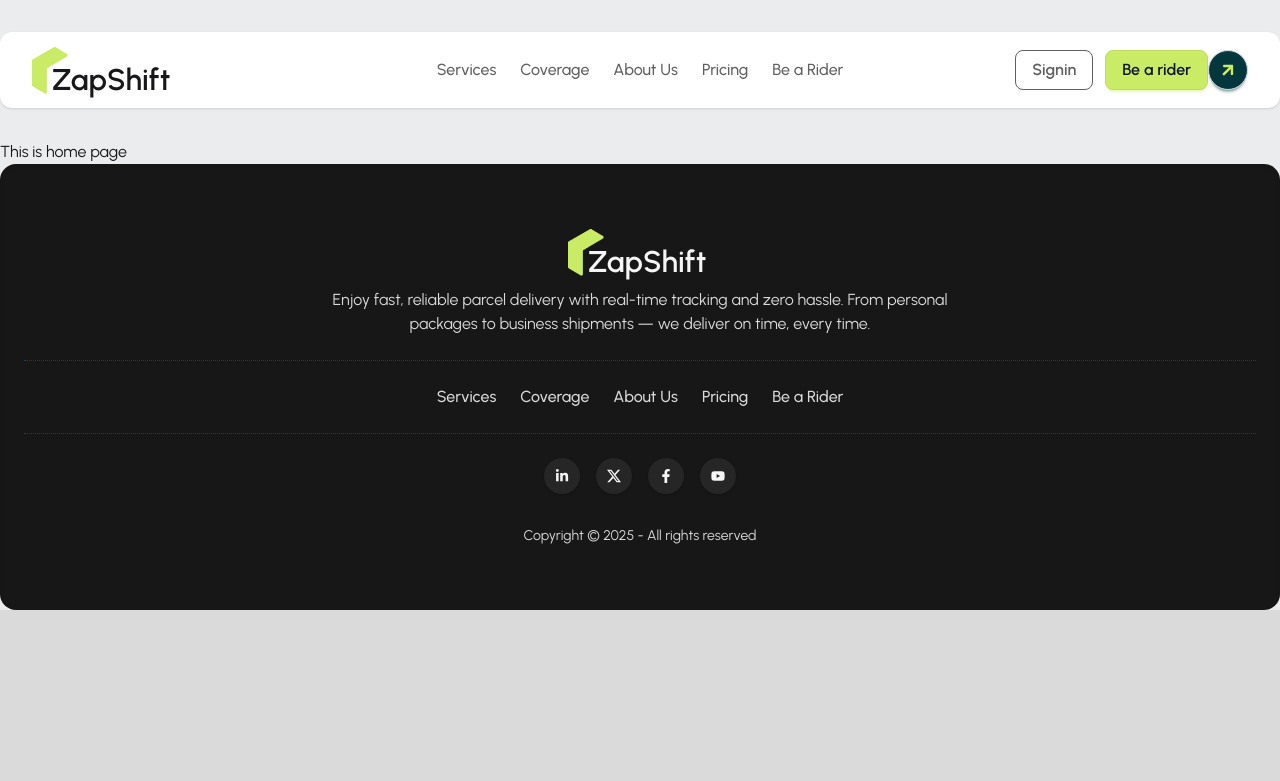
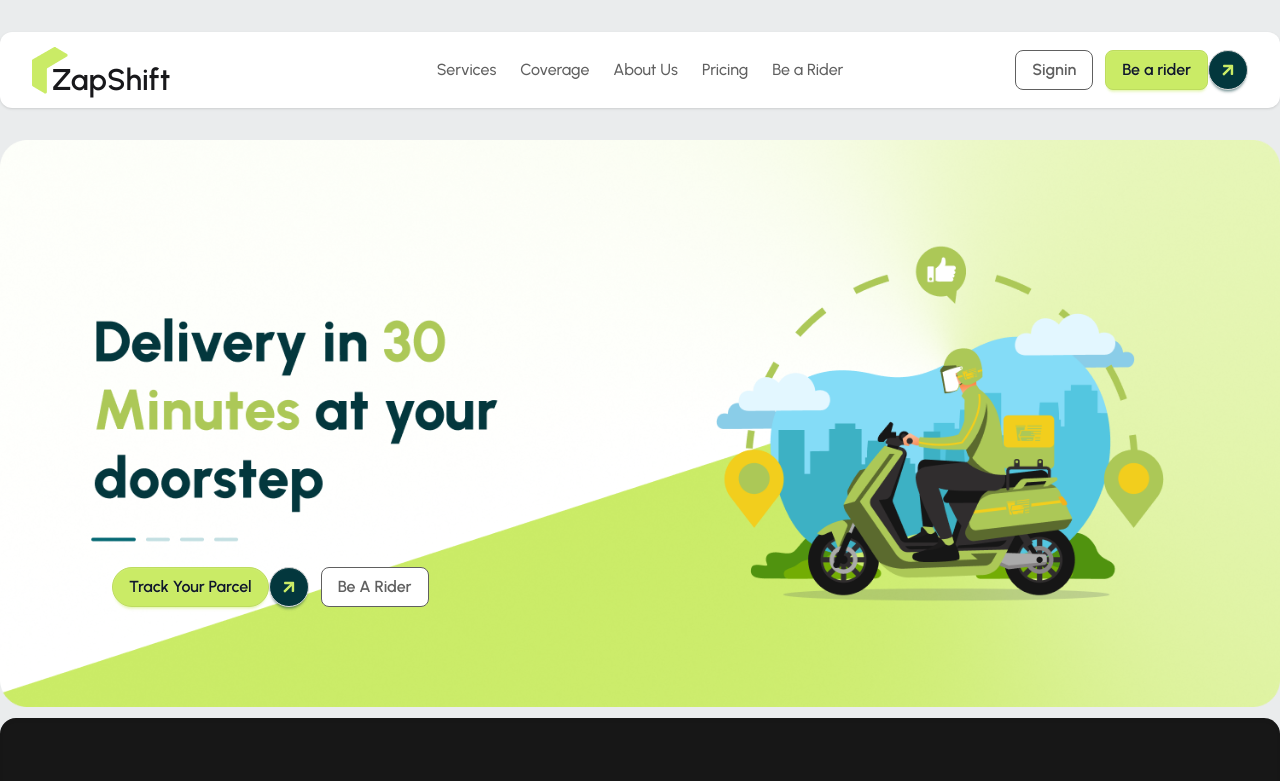
Before and after one commit to nhmnazmul22/zap-shift-frontend, a React (Vite) app: page / in a window 1280 px wide. Shown: the top 781 px of the page. Built offline with nearby package versions, Linux system fonts and the light colour scheme.

Commit message:
banner component done

```diff
--- a/package.json
+++ b/package.json
@@ -14,6 +14,7 @@
     "react": "^19.2.0",
     "react-dom": "^19.2.0",
     "react-icons": "^5.5.0",
+    "react-responsive-carousel": "^3.2.23",
     "react-router": "^7.9.6",
     "tailwindcss": "^4.1.17"
   },
--- /dev/null
+++ b/src/pages/Home/Banner/Banner.jsx
@@ -0,0 +1,55 @@
+import "react-responsive-carousel/lib/styles/carousel.min.css";
+import { Carousel } from "react-responsive-carousel";
+import Banner1 from "../../../assets/banner/banner1.png";
+import Banner2 from "../../../assets/banner/banner2.png";
+import Banner3 from "../../../assets/banner/banner3.png";
+import { Link } from "react-router";
+import Button from "../../../components/common/Button";
+import { FaArrowUp } from "react-icons/fa";
+
+/**
+ * Next Version Update (V2):
+ * @TODO: I will Make this banner using framer motion. Not necessary now it will can be done in next version.
+ */
+
+const Banner = () => {
+  const bannerImages = [Banner1, Banner2, Banner3];
+
+  return (
+    <Carousel
+      autoPlay={true}
+      infiniteLoop={true}
+      showIndicators={false}
+      showThumbs={false}
+      showStatus={false}
+      showArrows={false}
+      interval={1000}
+    >
+      {bannerImages.map((image, index) => (
+        <div key={index} className="relative">
+          <img src={image} />
+          <div className="absolute bottom-[100px] left-28 flex items-center space-x-3">
+            <Link to="/track-parcel" className="flex items-center group">
+              <Button className="rounded-full!">Track Your Parcel</Button>
+              <Button className="btn-secondary border-base-100 text-primary w-10 h-10 rounded-full! flex justify-center items-center">
+                <span>
+                  <FaArrowUp
+                    size={16}
+                    className="rotate-45 group-hover:rotate-90 transition-all duration-300"
+                  />
+                </span>
+              </Button>
+            </Link>
+            <Link to="/be-a-rider">
+              <Button className="btn-secondary btn-outline border-base-200 text-base-200 bg-white hover:bg-accent hover:text-white">
+                Be A Rider
+              </Button>
+            </Link>
+          </div>
+        </div>
+      ))}
+    </Carousel>
+  );
+};
+
+export default Banner;
--- a/src/pages/Home/Home/Home.jsx
+++ b/src/pages/Home/Home/Home.jsx
@@ -1,11 +1,12 @@
-import React from 'react';
+import React from "react";
+import Banner from "../Banner/Banner";
 
 const Home = () => {
-    return (
-        <div>
-            <h1>This is home page</h1>
-        </div>
-    );
+  return (
+    <section>
+      <Banner></Banner>
+    </section>
+  );
 };
 
 export default Home;
```
Also changed, not shown: 1 other file (tests, documents, lock files or other folders).
